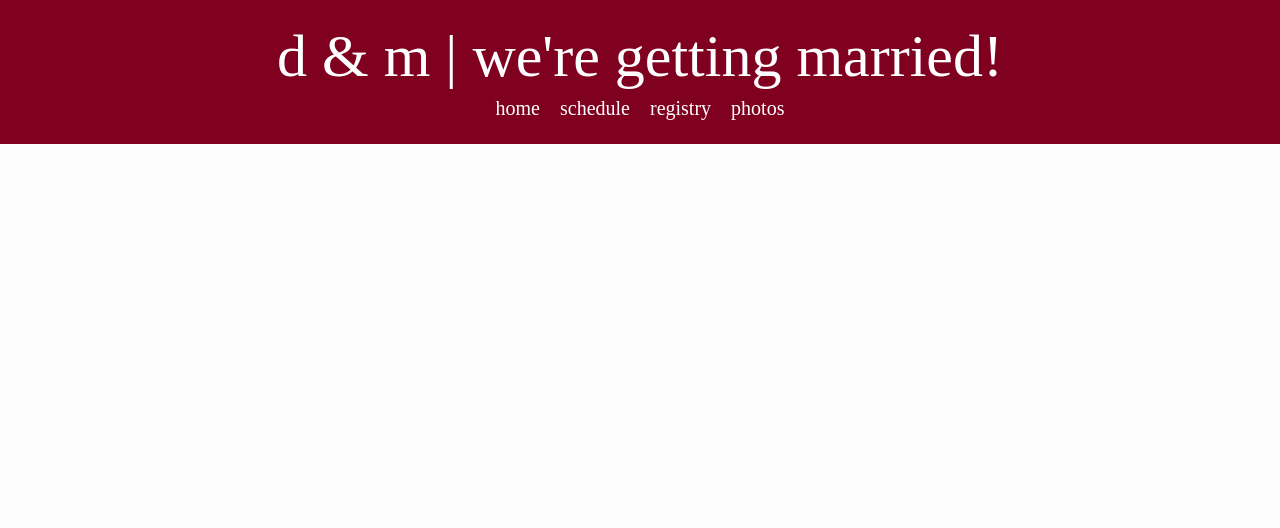
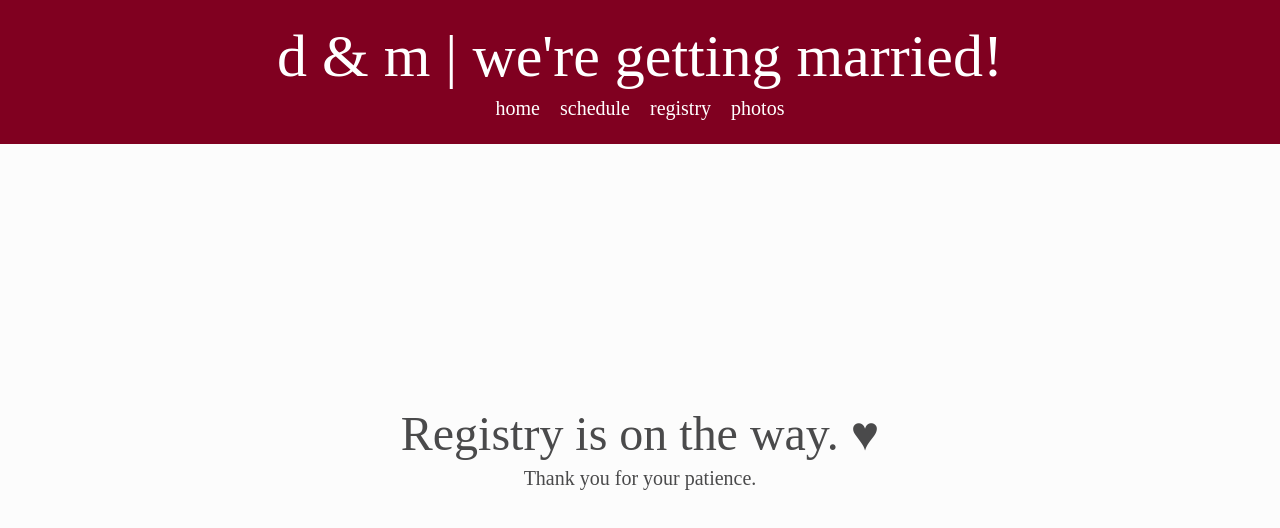
Before and after one commit to PetDios9/dooryandmelwedding, a React (Create React App) app: page /registry in a window 1280 px wide. Shown: the top 528 px of the page. Built offline with nearby package versions, Linux system fonts and the light colour scheme.

Commit message:
added registry placeholder page

```diff
--- a/src/App.js
+++ b/src/App.js
@@ -10,6 +10,7 @@ import NavBar from './components/NavBar';
 import Home from './pages/Home';
 import './App.css';
 import Schedule from './pages/Schedule';
+import Registry from './pages/Registry';
 
 function App() {
   return (
@@ -21,6 +22,8 @@ function App() {
           <Routes>
             <Route exact path="/" element={<Home />} />
             <Route exact path="/schedule" element={<Schedule />} />
+            <Route exact path="/registry" element={<Registry />} />
+            <Route path="*" element={<Home />} />
           </Routes>
         </div>
       </ThemeProvider>
--- /dev/null
+++ b/src/pages/Registry.jsx
@@ -0,0 +1,26 @@
+import { Grid, Typography } from '@mui/material';
+import { Box } from '@mui/system';
+import React from 'react';
+import registryPageStyles from '../styles/registryPageStyles';
+
+export default function Registry() {
+  return (
+    <Box sx={registryPageStyles.root}>
+      <Grid
+        container
+        justifyContent="center"
+        alignItems="center"
+        sx={registryPageStyles.textContainer}
+      >
+        <Grid item xs={12}>
+          <Typography variant="h3" textAlign="center">
+            Registry is on the way. &#9829;
+          </Typography>
+          <Typography variant="h6" textAlign="center">
+            Thank you for your patience.
+          </Typography>
+        </Grid>
+      </Grid>
+    </Box>
+  );
+}
--- /dev/null
+++ b/src/styles/registryPageStyles.js
@@ -0,0 +1,12 @@
+const registryPageStyles = {
+  root: {
+    height: '85vh',
+    width: 'auto',
+    color: '#4a4a4b',
+  },
+  textContainer: {
+    minHeight: '90%',
+  },
+};
+
+export default registryPageStyles;
```
